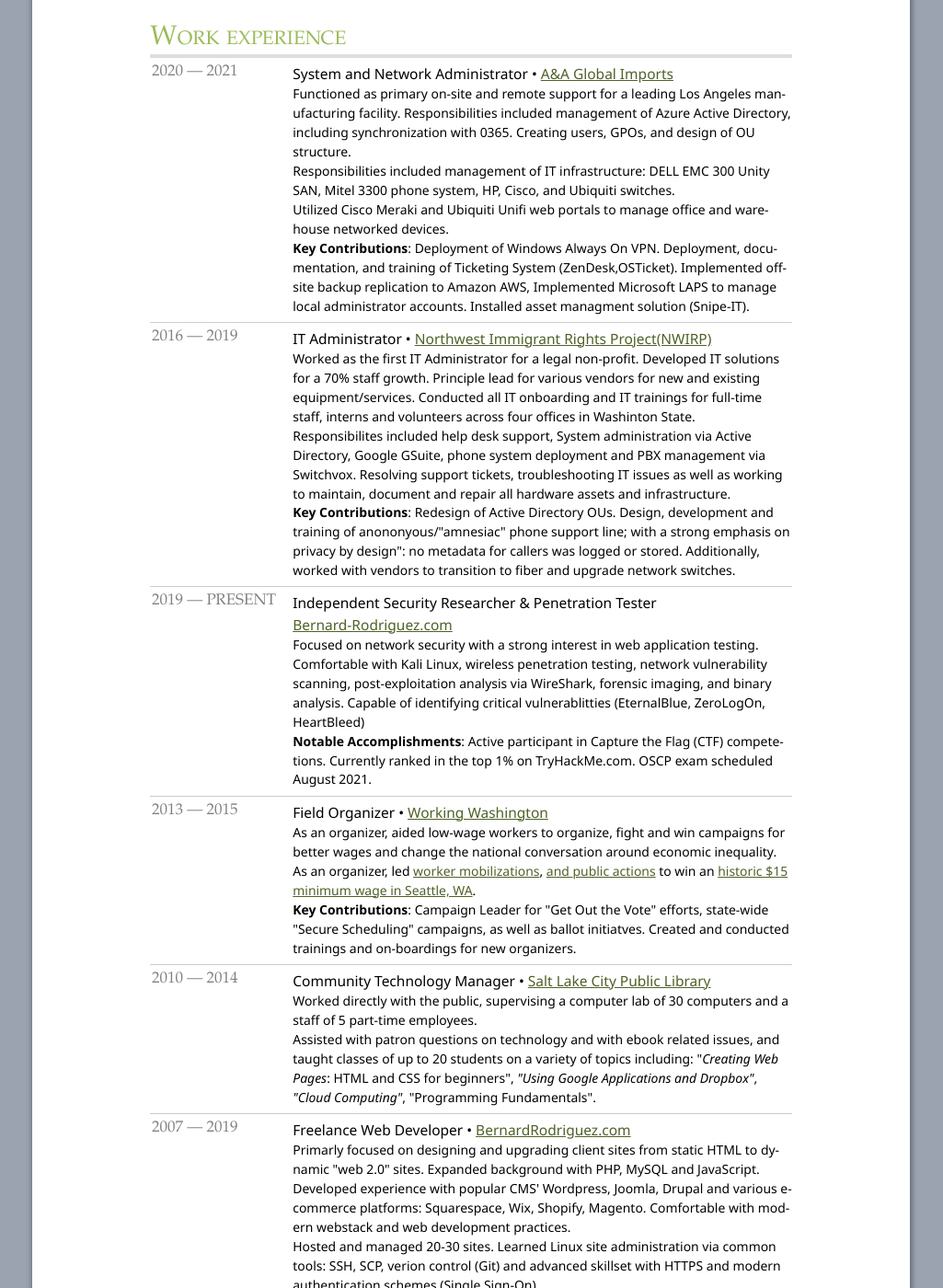
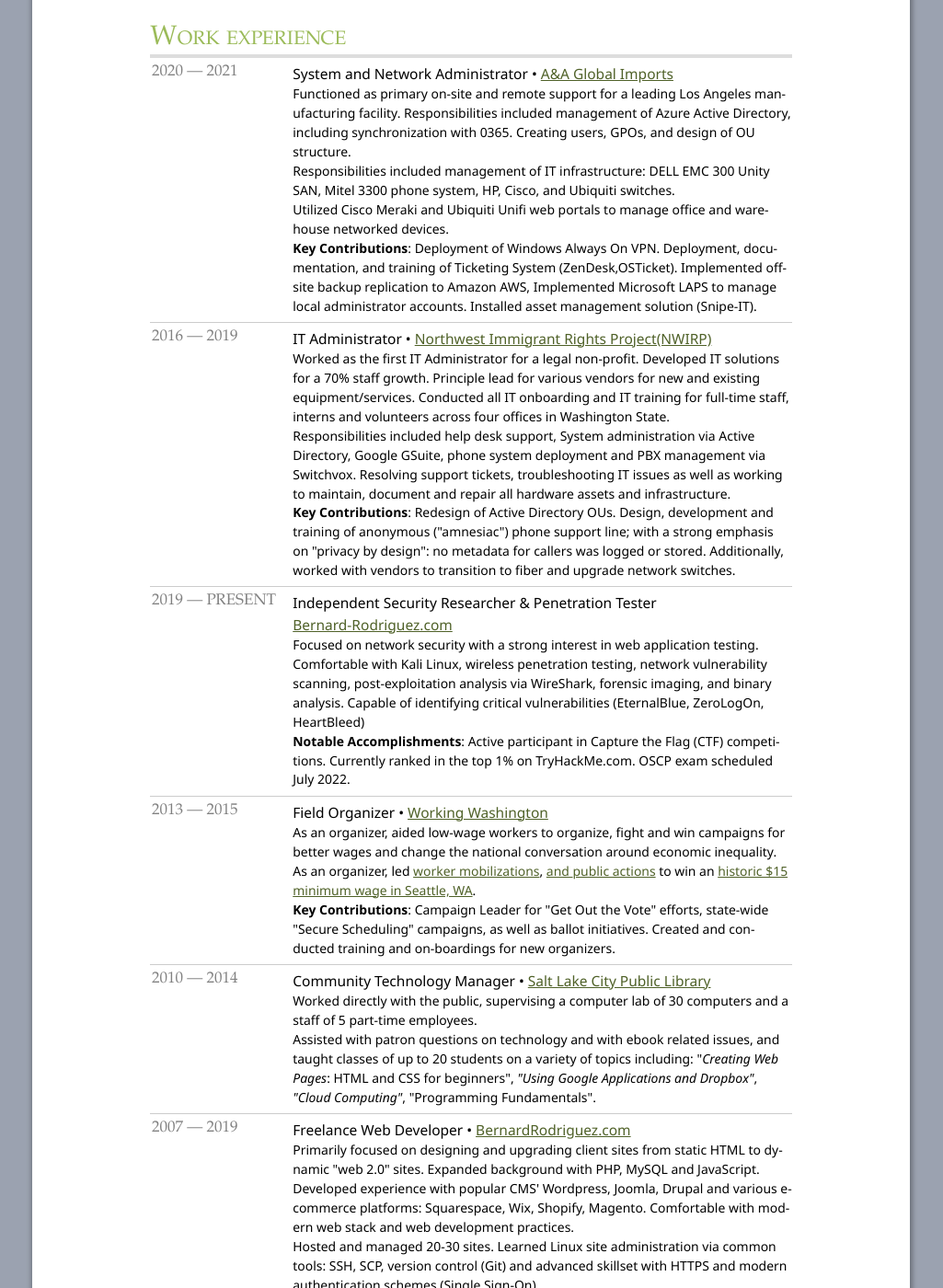
Before and after one commit to bernardr/bernardr.github.io, a Jekyll site: the page blog/resume/index.html, which Jekyll copies as it is, in a window 1280 px wide and 1400 px high, scrolled down 899 px. Shown: the whole window at 92% size, without its empty margins (128-1153 px from the left). Built offline with Jekyll 4.4.1, drawn with Linux system fonts in a browser that asks for light colours; some of the changed text lies outside the part shown.

Commit message:
cool fun new additions
:)

```diff
--- a/blog/resume/index.html
+++ b/blog/resume/index.html
@@ -262,7 +262,7 @@ https://www.aaglobalimports.com" title="A&A Global Imports" target="High Quality
 
 		<p class="note">Utilized Cisco Meraki and Ubiquiti Unifi web portals to manage office and warehouse networked devices.</p>
 
-		<p class="note"><b>Key Contributions</b>: Deployment of Windows Always On VPN. Deployment, documentation, and training of Ticketing System (ZenDesk,OSTicket). Implemented off-site backup replication to Amazon AWS, Implemented Microsoft LAPS to manage local administrator accounts. Installed asset managment solution (Snipe-IT).</p>
+		<p class="note"><b>Key Contributions</b>: Deployment of Windows Always On VPN. Deployment, documentation, and training of Ticketing System (ZenDesk,OSTicket). Implemented off-site backup replication to Amazon AWS, Implemented Microsoft LAPS to manage local administrator accounts. Installed asset management solution (Snipe-IT).</p>
 		</li>
 
 
@@ -270,20 +270,20 @@ https://www.aaglobalimports.com" title="A&A Global Imports" target="High Quality
 			<p class="date">2016 — 2019</p>
 			<p>IT Administrator &#8226; <a href="https://nwirp.org/" title="Northwest Immigrant Rights Project" target="_blank">Northwest Immigrant Rights Project(NWIRP)</a></p>
 
-			<p class="note">Worked as the first IT Administrator for a legal non-profit. Developed IT solutions for a 70% staff growth. Principle lead for various vendors for new and existing equipment/services.  Conducted all IT onboarding and IT trainings for full-time staff, interns and volunteers across four offices in Washinton State.</p>
+			<p class="note">Worked as the first IT Administrator for a legal non-profit. Developed IT solutions for a 70% staff growth. Principle lead for various vendors for new and existing equipment/services.  Conducted all IT onboarding and IT training for full-time staff, interns and volunteers across four offices in Washington State.</p>
 
-			<p class="note">Responsibilites included help desk support, System administration via Active Directory, Google GSuite, phone system deployment and PBX management via Switchvox. Resolving support tickets, troubleshooting IT issues as well as working to maintain, document and repair all hardware assets and infrastructure.</p>
+			<p class="note">Responsibilities included help desk support, System administration via Active Directory, Google GSuite, phone system deployment and PBX management via Switchvox. Resolving support tickets, troubleshooting IT issues as well as working to maintain, document and repair all hardware assets and infrastructure.</p>
 
-			<p class="note"><b>Key Contributions</b>: Redesign of Active Directory OUs. Design, development and training of anononyous/"amnesiac" phone support line; with a strong emphasis on privacy by design": no metadata for callers was logged or stored. Additionally, worked with vendors to transition to fiber and upgrade network switches. </p>
+			<p class="note"><b>Key Contributions</b>: Redesign of Active Directory OUs. Design, development and training of anonymous ("amnesiac") phone support line; with a strong emphasis on "privacy by design": no metadata for callers was logged or stored. Additionally, worked with vendors to transition to fiber and upgrade network switches. </p>
 
 		</li>
 
 		<li>
 			<p class="date">2019 — PRESENT</p>
 			<p>Independent Security Researcher &amp; Penetration Tester <a href="http://bernardr.com/" title="Bernard Rodriguez" target="_blank"><br />Bernard-Rodriguez.com</a></p>
-			<p class="note">Focused on network security with a strong interest in web application testing. Comfortable with Kali Linux, wireless penetration testing, network vulnerability scanning, post-exploitation analysis via WireShark, forensic imaging, and binary analysis. Capable of identifying critical vulnerablitties (EternalBlue, ZeroLogOn, HeartBleed) </p>
+			<p class="note">Focused on network security with a strong interest in web application testing. Comfortable with Kali Linux, wireless penetration testing, network vulnerability scanning, post-exploitation analysis via WireShark, forensic imaging, and binary analysis. Capable of identifying critical vulnerabilities (EternalBlue, ZeroLogOn, HeartBleed) </p>
 
-			<p class="note"><b>Notable Accomplishments</b>:  Active participant in Capture the Flag (CTF) competetions.  Currently ranked in the top 1% on TryHackMe.com. OSCP exam scheduled August 2021.</p>
+			<p class="note"><b>Notable Accomplishments</b>:  Active participant in Capture the Flag (CTF) competitions.  Currently ranked in the top 1% on TryHackMe.com. OSCP exam scheduled July 2022.</p>
 
 		</li>
 
@@ -294,7 +294,7 @@ https://www.aaglobalimports.com" title="A&A Global Imports" target="High Quality
 			<p>Field Organizer &#8226; <a href="http://workingwa.org/" title="Working Washington" target="_blank">Working Washington</a></p>
 			<p class="note">As an organizer, aided low-wage workers to organize, fight and win campaigns for better wages and change the national conversation around economic inequality. As an organizer, led  <a href="http://www.seattletimes.com/seattle-news/fast-food-workers-push-for-15-wage-in-bellevue-march/" target="_blank">worker mobilizations</a>, <a href="http://www.seattlemet.com/articles/2013/8/29/workers-walk-out-of-jobs-today-to-join-strike-poverty-movement" target="_blank"> and </a><a href="https://www.thestranger.com/blogs/slog/2015/11/10/23131387/baristas-and-fast-food-workers-blocked-traffic-in-front-of-pike-place-market-this-morning-to-demand-fair-scheduling" target="_blank">public actions</a> to win an <a href="http://www.seattletimes.com/seattle-news/seattle-city-council-approves-historic-15-minimum-wage/" target="_blank">historic $15 minimum wage in Seattle, WA</a>. </p>
 
-			<p class="note"><b>Key Contributions</b>: Campaign Leader for "Get Out the Vote" efforts, state-wide "Secure Scheduling" campaigns, as well as ballot initiatves. Created and conducted trainings and on-boardings for new organizers. </p>
+			<p class="note"><b>Key Contributions</b>: Campaign Leader for "Get Out the Vote" efforts, state-wide "Secure Scheduling" campaigns, as well as ballot initiatives. Created and conducted training and on-boardings for new organizers. </p>
 
 		</li>
 
@@ -309,8 +309,8 @@ https://www.aaglobalimports.com" title="A&A Global Imports" target="High Quality
 		<li>
 			<p class="date">2007 — 2019</p>
 			<p>Freelance Web Developer • <a href="http://bernardr.com/" title="Bernard Rodriguez | Web Developer">BernardRodriguez.com</a></p>
-			<p class="note">Primarly focused on designing and upgrading client sites from static HTML to dynamic "web 2.0" sites. Expanded background with PHP, MySQL and JavaScript. Developed experience with popular CMS' Wordpress, Joomla, Drupal and various e-commerce platforms: Squarespace, Wix, Shopify, Magento. Comfortable with modern webstack and web development practices. </p>
-			<p class="note">Hosted and managed 20-30 sites. Learned Linux site administration via common tools: SSH, SCP, verion control (Git) and advanced skillset with HTTPS and modern authentication schemes (Single Sign-On). </p>
+			<p class="note">Primarily focused on designing and upgrading client sites from static HTML to dynamic "web 2.0" sites. Expanded background with PHP, MySQL and JavaScript. Developed experience with popular CMS' Wordpress, Joomla, Drupal and various e-commerce platforms: Squarespace, Wix, Shopify, Magento. Comfortable with modern web stack and web development practices. </p>
+			<p class="note">Hosted and managed 20-30 sites. Learned Linux site administration via common tools: SSH, SCP, version control (Git) and advanced skillset with HTTPS and modern authentication schemes (Single Sign-On). </p>
 			</p>
 
 		</li>
@@ -472,6 +472,4 @@ GA-Tracking start:
 </script>
 
 
-
-
 </body></html>
```
Also changed, not shown: other parts of blog/resume/index.html (+4 -4 lines).
